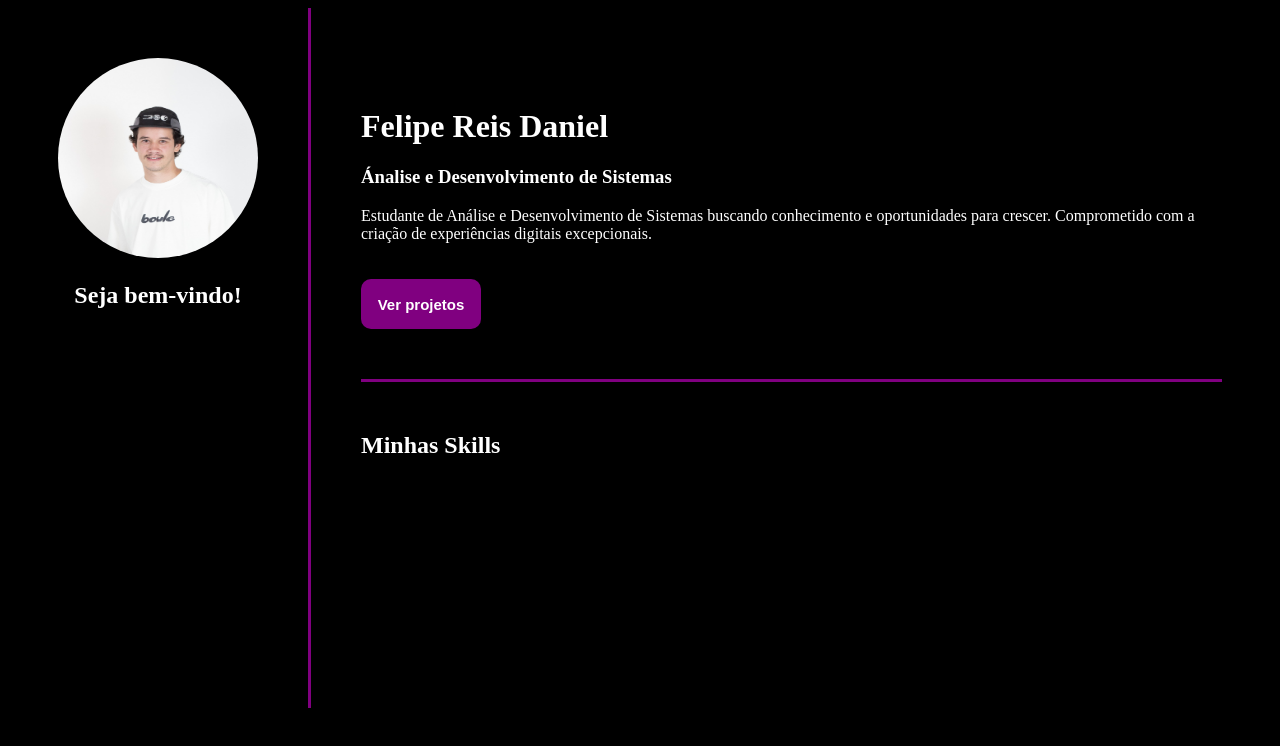
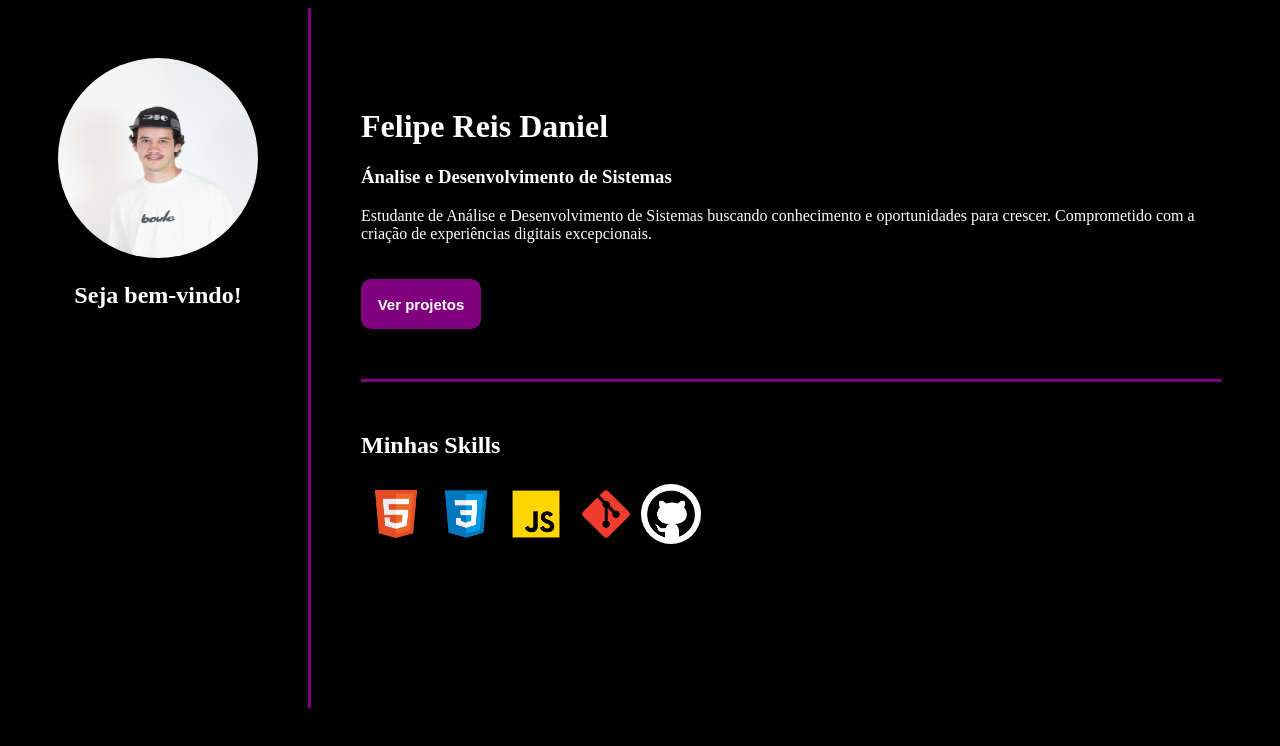
Before and after one commit to felipreis/felipreis.github.io, a plain HTML site: page index.html in a window 1280 px wide. Drawn offline with Linux system fonts and the light colour scheme.

Commit message:
adicao imagens skills

```diff
--- a/css/style.css
+++ b/css/style.css
@@ -40,3 +40,29 @@ button{
     border-radius: 10px;
     margin-top: 20px;
 }
+
+#skills_logo{
+    width: 50px;
+    height: 50px;
+    margin: 10px;
+}
+
+.imagens_skills{
+    display: flex;
+    align-items: center;
+}
+
+.github{
+    margin: 0 auto;
+}
+
+.background_github{
+    background-color: white;
+    width: 60px;
+    height: 60px;
+    align-content: center;
+    display: flex;
+    justify-content: center;
+    align-items: center;
+    border-radius: 100px;
+}
--- a/index.html
+++ b/index.html
@@ -24,8 +24,14 @@
         <div class = "skills">
             <div>
                 <h2>Minhas Skills</h2>
-                <div>
-
+                <div class = "imagens_skills">
+                    <img src = "img/html_logo.png" alt = "html logo" id = "skills_logo">
+                    <img src = "img/css_logo.png" alt = "css logo" id = "skills_logo">
+                    <img src = "img/javascript_logo.png" alt = "javascript logo" id = "skills_logo">
+                    <img src = "img/git_logo.png" alt = "git logo" id = "skills_logo">
+                    <div class="background_github">
+                        <img src = "img/github_logo.png" alt = "github logo" id = "skills_logo" class="github">
+                    </div>
                 </div>
             </div>
         </div>
```
